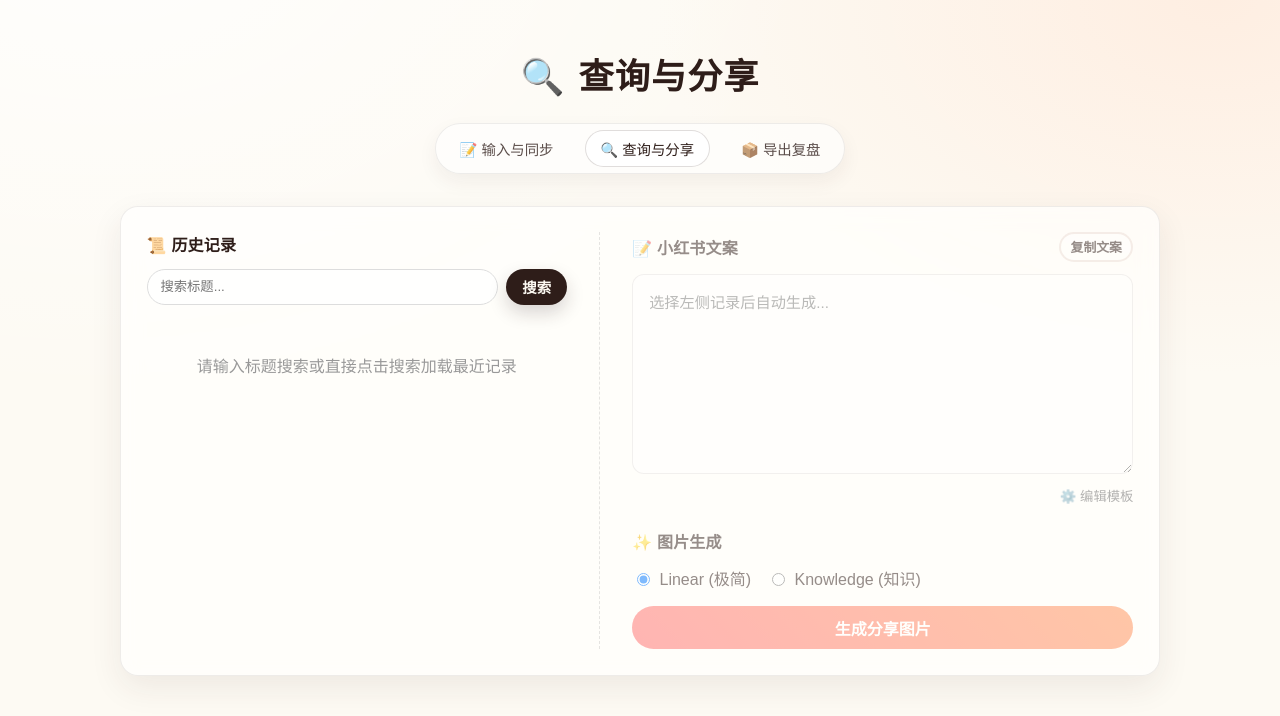
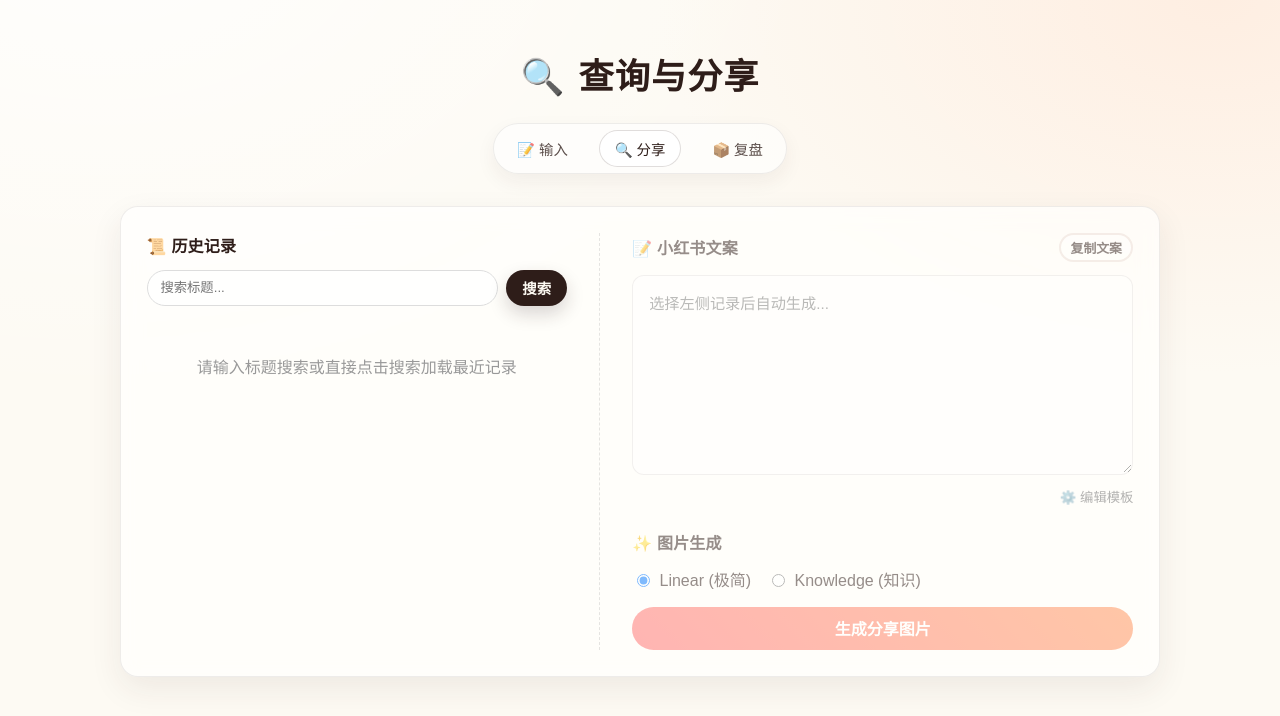
Before and after one commit to xbin999/learn-japanese, a plain HTML site: page share.html in a window 1280 px wide. Drawn offline with Linux system fonts and the light colour scheme.

Commit message:
feat: 抽离公共导航与手动查询

```diff
--- a/export.js
+++ b/export.js
@@ -28,8 +28,6 @@ document.addEventListener('DOMContentLoaded', async () => {
 
   template = await loadTemplate();
   templateEditor.value = template;
-
-  await loadHistory(true);
 
   searchBtn.addEventListener('click', () => loadHistory(true));
   loadMoreBtn.addEventListener('click', () => loadHistory(false));
--- /dev/null
+++ b/nav.js
@@ -0,0 +1,16 @@
+const navBar = document.getElementById('navBar');
+if (navBar) {
+  const currentPage = document.body?.dataset?.page;
+  const items = [
+    { id: 'index', href: 'index.html', label: '📝 输入' },
+    { id: 'share', href: 'share.html', label: '🔍 分享' },
+    { id: 'export', href: 'export.html', label: '📦 复盘' }
+  ];
+  items.forEach(item => {
+    const link = document.createElement('a');
+    link.href = item.href;
+    link.className = `nav-link${item.id === currentPage ? ' active' : ''}`;
+    link.textContent = item.label;
+    navBar.appendChild(link);
+  });
+}
--- a/share.html
+++ b/share.html
@@ -512,13 +512,9 @@
     }
   </style>
 </head>
-<body>
+<body data-page="share">
   <h1>🔍 查询与分享</h1>
-  <div class="nav-bar">
-    <a href="index.html" class="nav-link">📝 输入与同步</a>
-    <a href="share.html" class="nav-link active">🔍 查询与分享</a>
-    <a href="export.html" class="nav-link">📦 导出复盘</a>
-  </div>
+  <div id="navBar" class="nav-bar"></div>
 
   <div class="glass-card">
     <div class="layout-container">
@@ -580,6 +576,7 @@
   </div>
 
   <script src="https://html2canvas.hertzen.com/dist/html2canvas.min.js"></script>
+  <script type="module" src="./nav.js"></script>
   <script type="module" src="./share.js"></script>
 </body>
 </html>
```
Also changed, not shown: REQUIREMENTS.md (+1 -1 lines), export.html (+4 -7 lines), index.html (+3 -6 lines).
